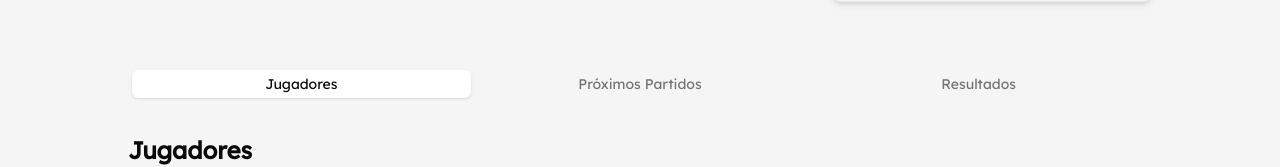
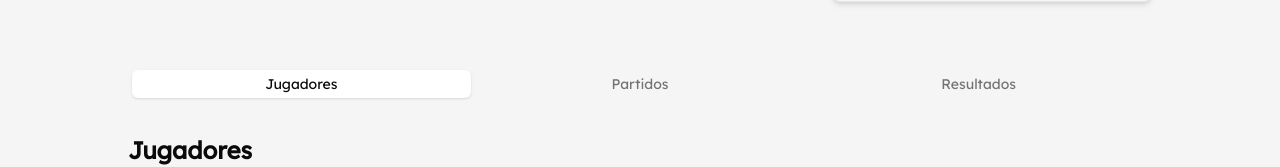
Before and after one commit to novaweb-infinity/fsbegues-frontend, a Next.js app: page /equipos/alevin in a window 1280 px wide. Shown: the part 626-793 px from the top of the page. Built offline with nearby package versions, Linux system fonts and the light colour scheme.

Commit message:
fix: update section titles in MatchesTab and TeamTabs for consistency

```diff
--- a/src/components/Teams/TeamTabs/MatchesTab.tsx
+++ b/src/components/Teams/TeamTabs/MatchesTab.tsx
@@ -10,7 +10,7 @@ export default function MatchesTab({ upcomingMatches }: MatchesTabProps) {
   return (
     <div className="mt-4">
       {/* Section title */}
-      <h3 className="mb-4 text-2xl font-bold">Partidos</h3>
+      <h3 className="mb-4 text-2xl font-bold">Proximos Partidos</h3>
 
       {/* List of upcoming matches */}
       <div className="flex flex-col gap-4">
--- a/src/components/Teams/index.tsx
+++ b/src/components/Teams/index.tsx
@@ -99,7 +99,7 @@ export default function TeamPage({
           <Tabs defaultValue="players">
             <TabsList className="mb-4 grid w-full grid-cols-3">
               <TabsTrigger value="players">Jugadores</TabsTrigger>
-              <TabsTrigger value="matches">Próximos Partidos</TabsTrigger>
+              <TabsTrigger value="matches">Partidos</TabsTrigger>
               <TabsTrigger value="results">Resultados</TabsTrigger>
             </TabsList>
 
```
